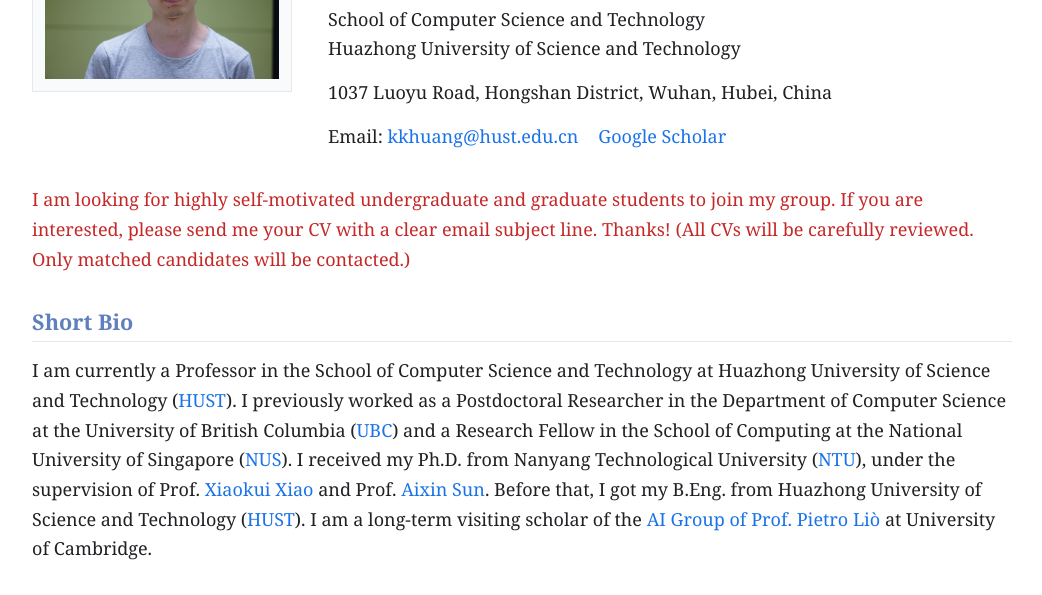
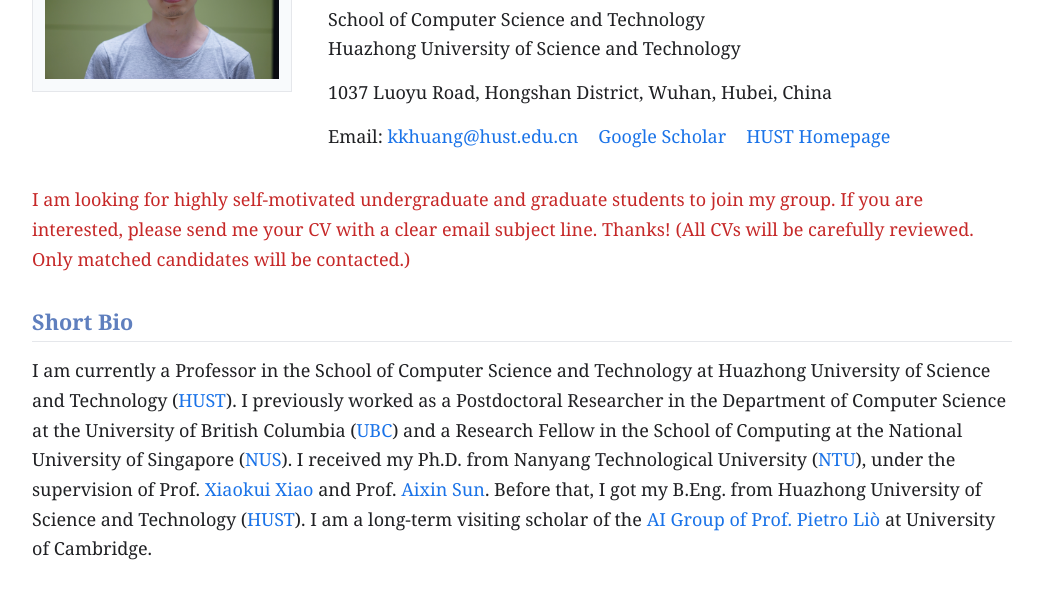
Before and after one commit to kkhuang81/kkhuang81.github.io, a plain HTML site: page index.html in a window 1280 px wide. Shown: the part 201-796 px from the top of the page, without its empty margins (118-1160 px from the left). Drawn offline with Linux system fonts and the light colour scheme.

Commit message:
Update index.html

```diff
--- a/index.html
+++ b/index.html
@@ -37,6 +37,9 @@
           <p>Email: <a href="mailto:kkhuang@hust.edu.cn">kkhuang@hust.edu.cn</a></p>
           <p class="links">
             <a href="https://scholar.google.com.sg/citations?user=OsceCbcAAAAJ" target="_blank" rel="noopener noreferrer">Google Scholar</a>
+          </p>
+          <p class="links">
+            <a href="http://faculty.hust.edu.cn/huangkeke/zh_CN/index.htm" target="_blank" rel="noopener noreferrer">HUST Homepage</a>
           </p>
         </div>
       </div>
```
